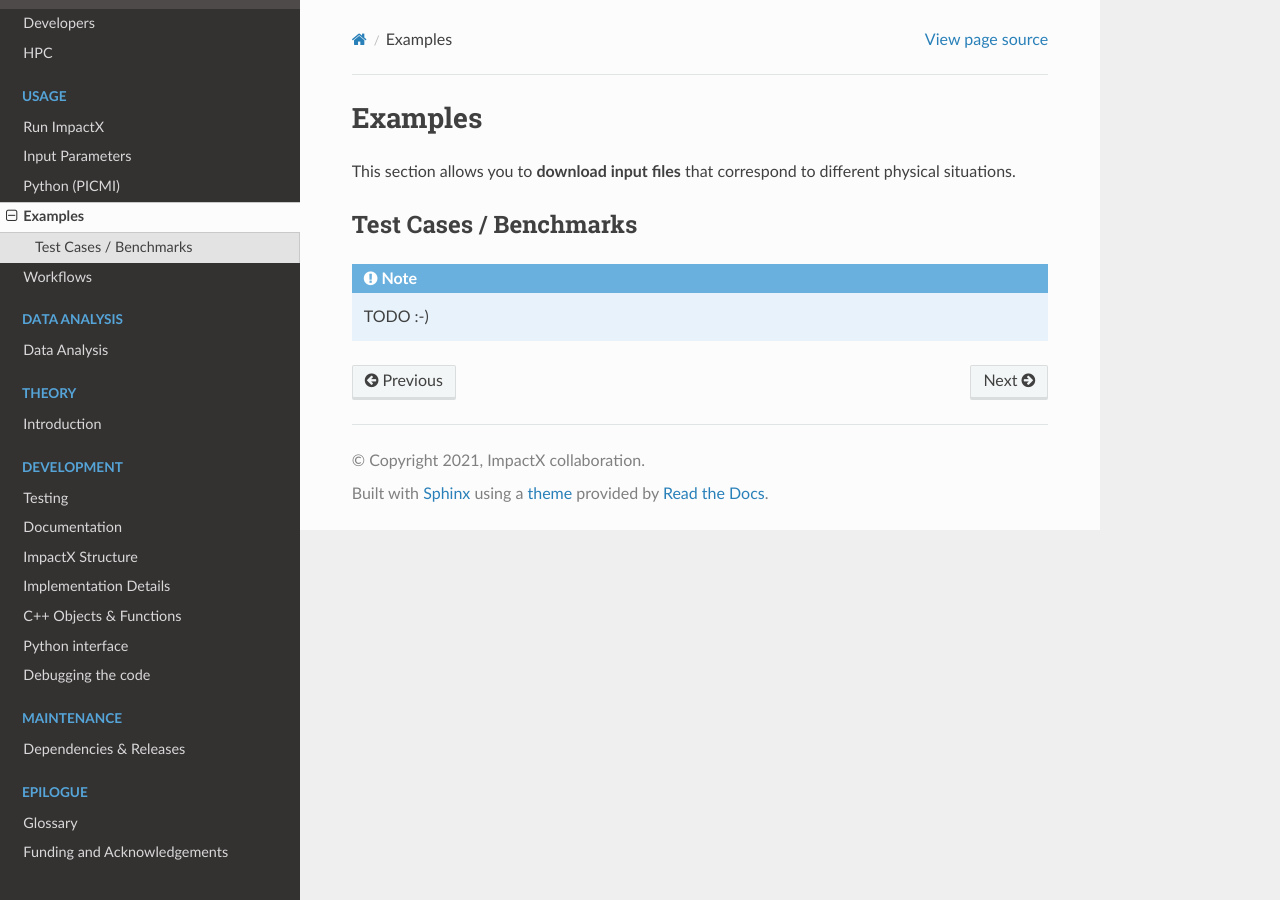
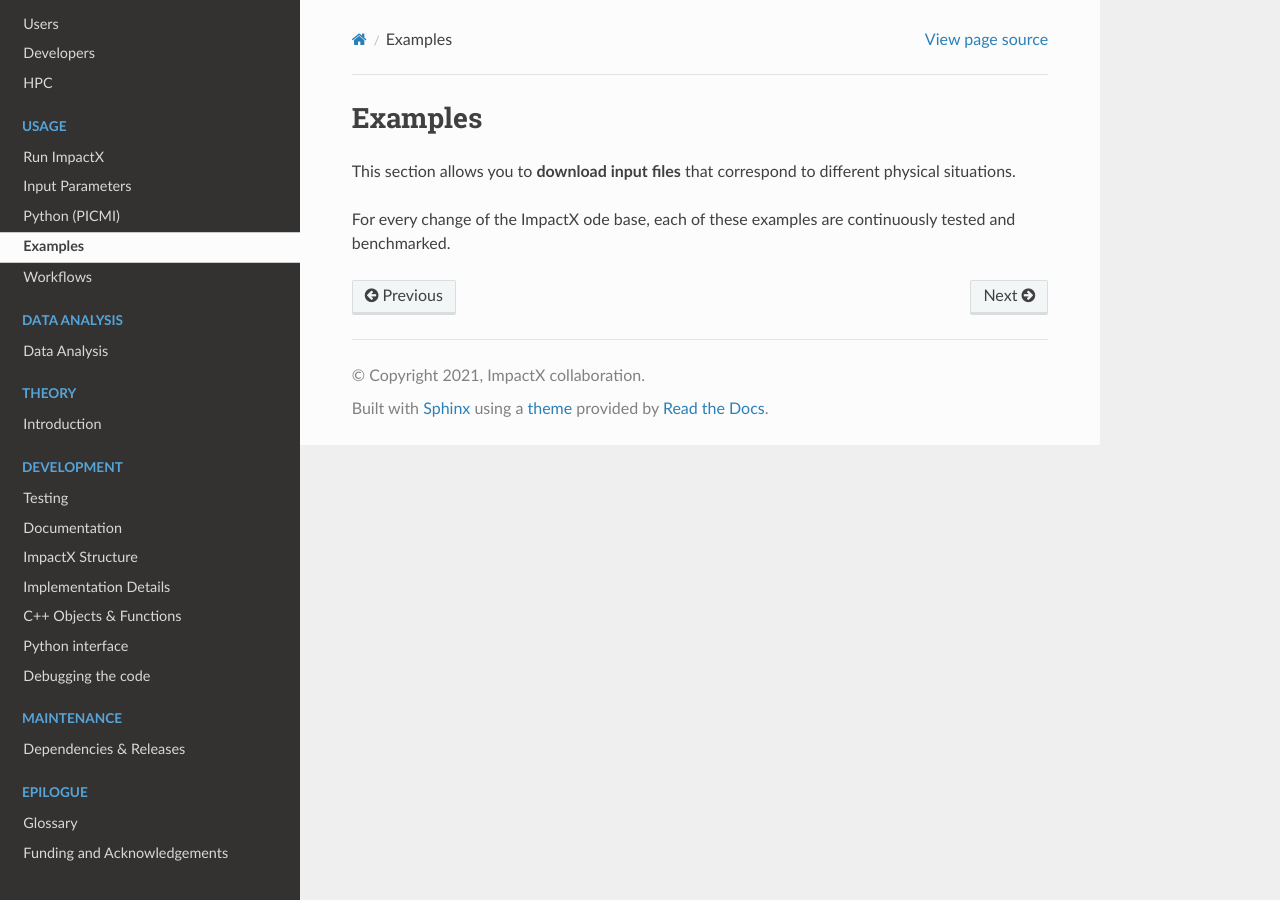
Before and after one commit to ECP-WarpX/impactx, a Sphinx documentation site: the page built from docs/source/usage/examples.rst, in a window 1280 px wide. Built offline with Sphinx 7.4.7 and the Read the Docs theme 2.0.0, drawn with Linux system fonts in a browser that asks for light colours; pages that are not in the unit, such as notebooks, are missing from menus.

```diff
--- a/docs/source/usage/examples.rst
+++ b/docs/source/usage/examples.rst
@@ -16,10 +16,4 @@
    examples/multipole/README.rst
    examples/iota_lens/README.rst
 
-
-Test Cases / Benchmarks
------------------------
-
-.. note::
-
-   TODO :-)
+For every change of the ImpactX ode base, each of these examples are continuously tested and benchmarked.
```
Also changed, not shown: examples/chicane/README.rst, examples/fodo/README.rst.
